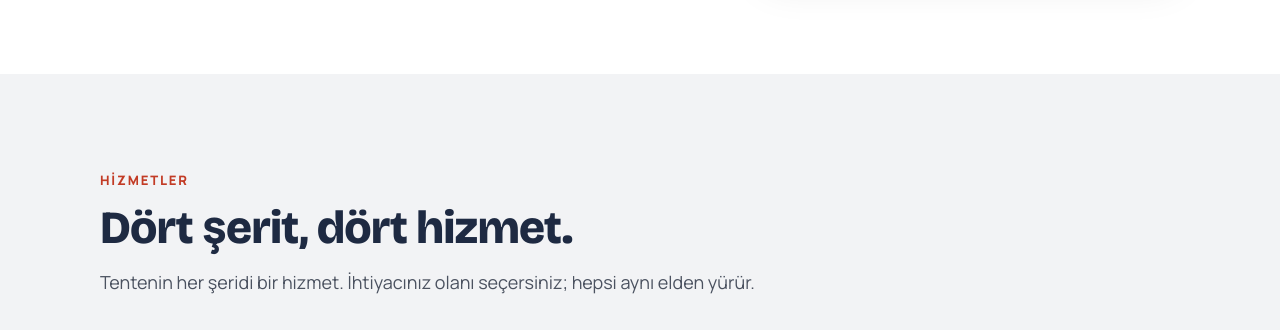
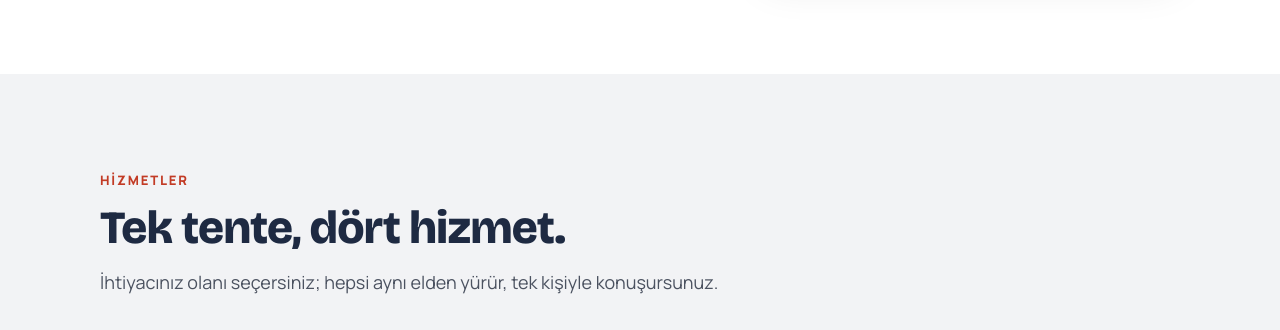
Before and after one commit to tentedijital/tentedijital.github.io, a plain HTML site: page index.html in a window 1280 px wide. Shown: the part 609-939 px from the top of the page. Drawn offline with nearby package versions, Linux system fonts and the light colour scheme.

Commit message:
Hizmetler başlığı: logoyla uyumlu 'Tek tente, dört hizmet'
Co-Authored-By: Claude Opus 5.5 <noreply@anthropic.com>

```diff
--- a/index.html
+++ b/index.html
@@ -120,8 +120,8 @@
 <section id="hizmetler" class="section ash">
   <div class="wrap">
     <p class="eyebrow">HİZMETLER</p>
-    <h2>Dört şerit, dört hizmet.</h2>
-    <p class="sub">Tentenin her şeridi bir hizmet. İhtiyacınız olanı seçersiniz; hepsi aynı elden yürür.</p>
+    <h2>Tek tente, dört hizmet.</h2>
+    <p class="sub">İhtiyacınız olanı seçersiniz; hepsi aynı elden yürür, tek kişiyle konuşursunuz.</p>
     <div class="services">
       <article class="svc">
         <div class="svc-stripe red" aria-hidden="true">
```
